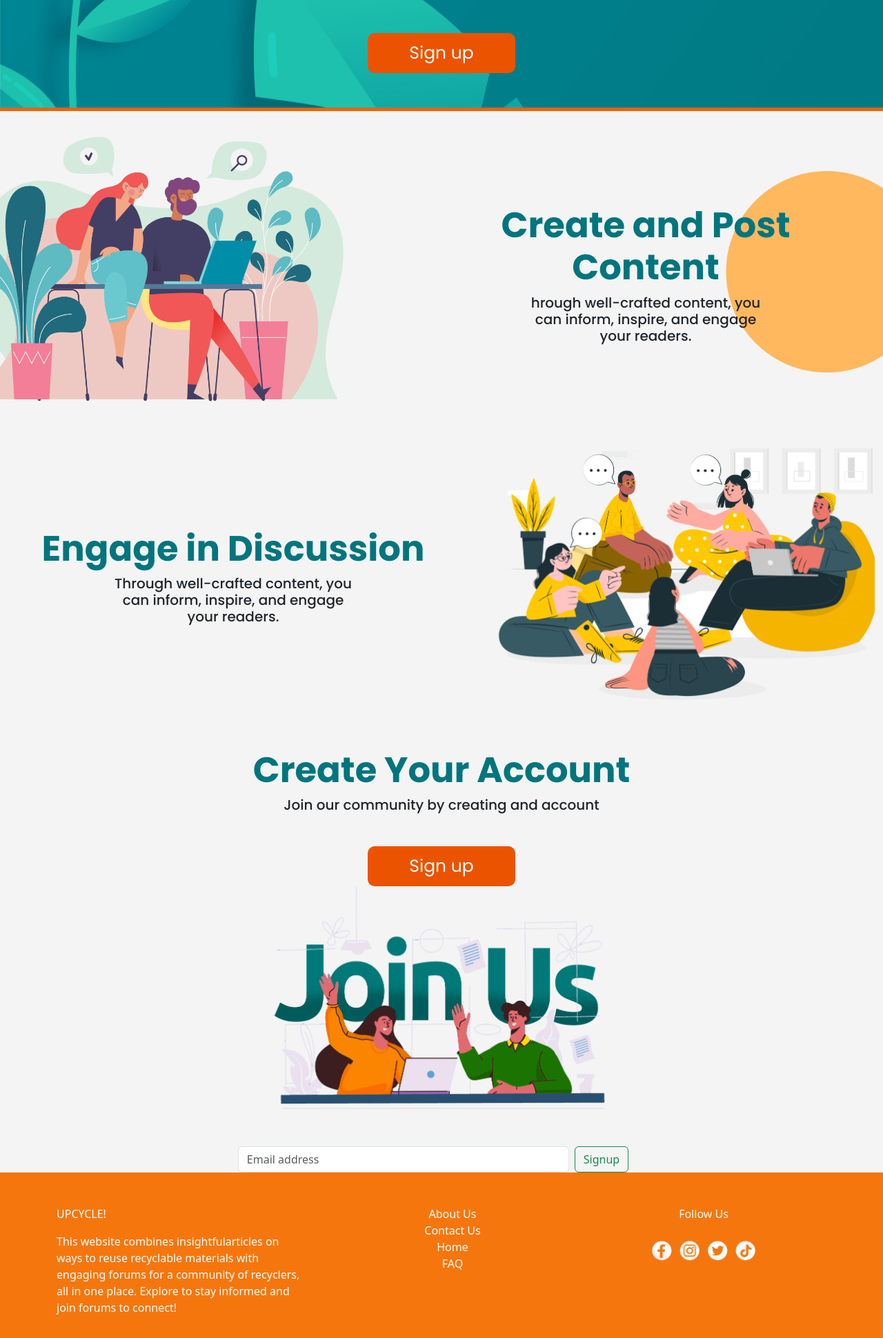
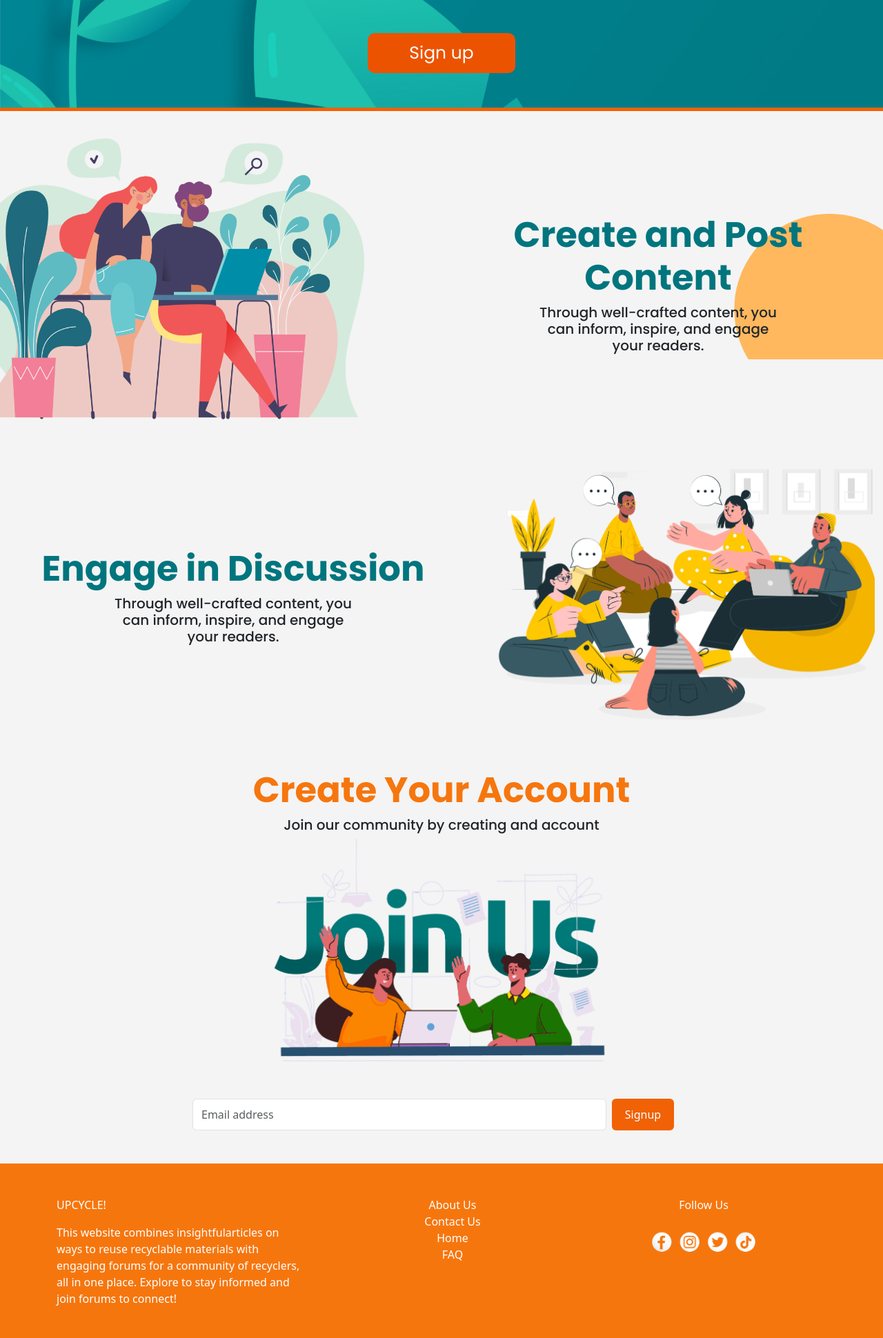
Before and after one commit to Alexis-Roman/CET-5-Final-Project, a PHP site: page /Landing-Page.html in a window 1280 px wide. Shown: the part 412-2352 px from the top of the page at 69% size. Run offline with PHP 8.4, Linux system fonts and the light colour scheme.

Commit message:
Landing page design update

```diff
--- a/Landing-Page.css
+++ b/Landing-Page.css
@@ -62,6 +62,15 @@ p.h5.sub-title{
     margin-inline: 20%;
 }
 
+button.btn.email{
+    width: 90px;
+    padding: 10px;
+    color: #fff;
+    background-color: #F06205;
+}
+input.form-control.me-2{
+    width: 600px;
+}
 
 .email-input {
     padding-inline: 40%;
--- a/Landing-Page.html
+++ b/Landing-Page.html
@@ -88,10 +88,12 @@
                 <img class="img-fluid" src="src/bg2.png" alt="">
             </div>
 
-            <div class="col-md p-5 text-center" style="background-image: url(images/Landing/landing_bg1.png); background-size: cover;">
-                <p class="h1 main-title">Create and Post Content</p>
-                <p class="h5 sub-title">hrough well-crafted content, you can inform, inspire, and engage your readers.</p>
+            <div class="col-md right-side text-center" style="background-image: url(images/Landing/landing_bg1.png); background-size: cover;">
+                <div class="container-fluid">
+                    <p class="h1 main-title">Create and Post Content</p>
+                <p class="h5 sub-title">Through well-crafted content, you can inform, inspire, and engage your readers.</p>
                 <!-- <button class="signup-button">Sign up</button> -->
+                </div>
 
             </div>
         </div>
@@ -102,7 +104,6 @@
                 <p class="h5 sub-title">Through well-crafted content, you can inform, inspire, and engage your readers.</p>
                 <!-- <button class="signup-button">Sign up</button> -->
             </div>
-
             <div class="col-md">
                 <img class="img-fluid" src="src/bg3.png" alt="">
             </div>
@@ -110,18 +111,18 @@
 
         <div class="row align-items-center justify-content-between">
             <div class="col-md p-5 text-center">
-                <p class="h1 main-title">Create Your Account</p>
+                <p class="h1 main-title" style="color: #F6760E;">Create Your Account</p>
                 <p class="h5 sub-title">Join our community by creating and account</p>
-                <button class="signup-button">Sign up</button>
+                <!-- <button class="signup-button">Sign up</button> -->
                 <div class="row justify-content-center">
                     <img class="img-fluid w-50" src="src/join.png" alt="">
                 </div>
             </div>
 
-            <div class="row align-items-center justify-content-between align-self-center">
+            <div class="row pb-5 ">
                 <form class="d-flex justify-content-center" role="Email">
                     <input class="form-control me-2" type="Email" placeholder="Email address" aria-label="Email">
-                    <button class="btn btn-outline-success " type="submit">Signup</button>
+                    <button class="btn email" type="submit">Signup</button>
                 </form>
 
             </div>
```
Also changed, not shown: 1 other file.
